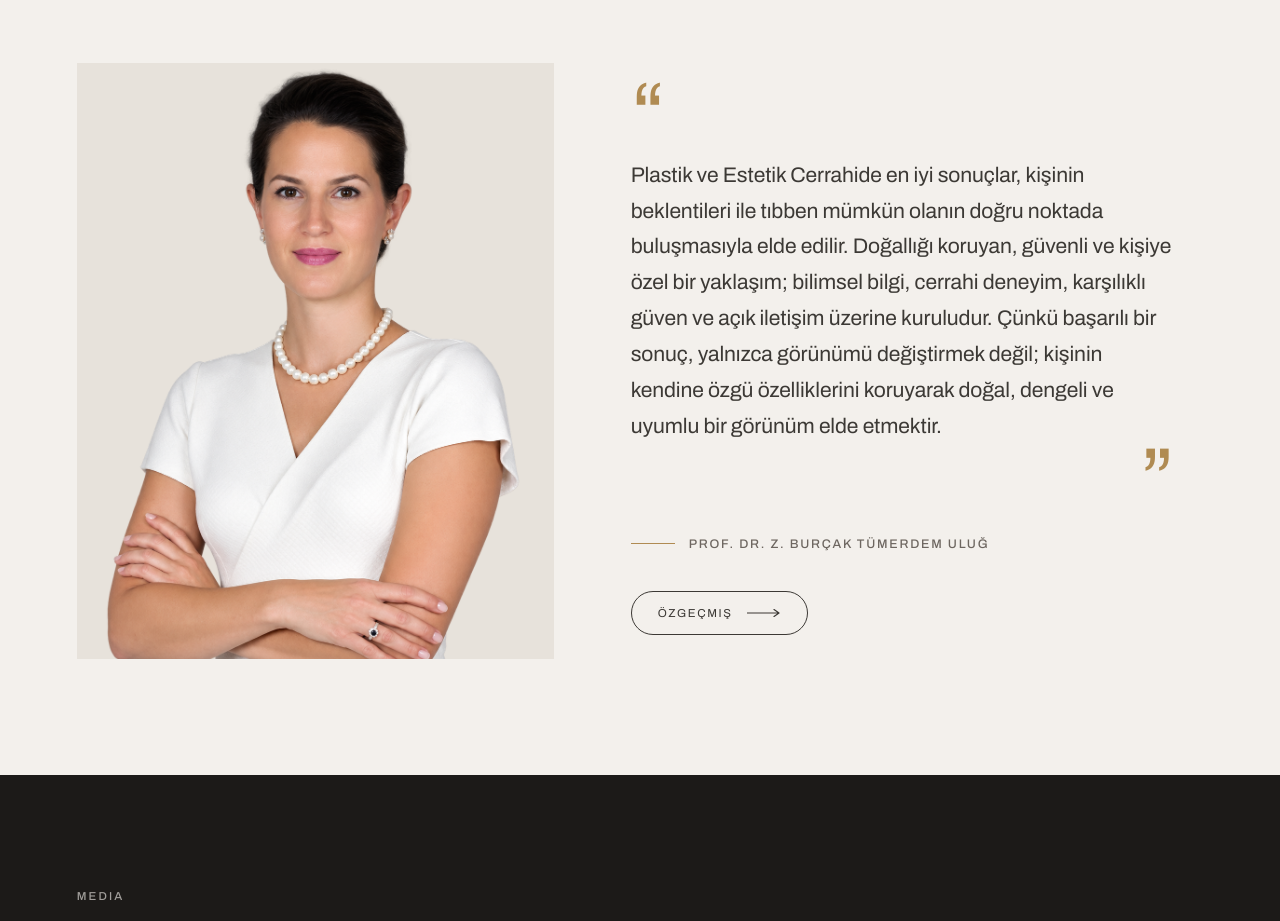
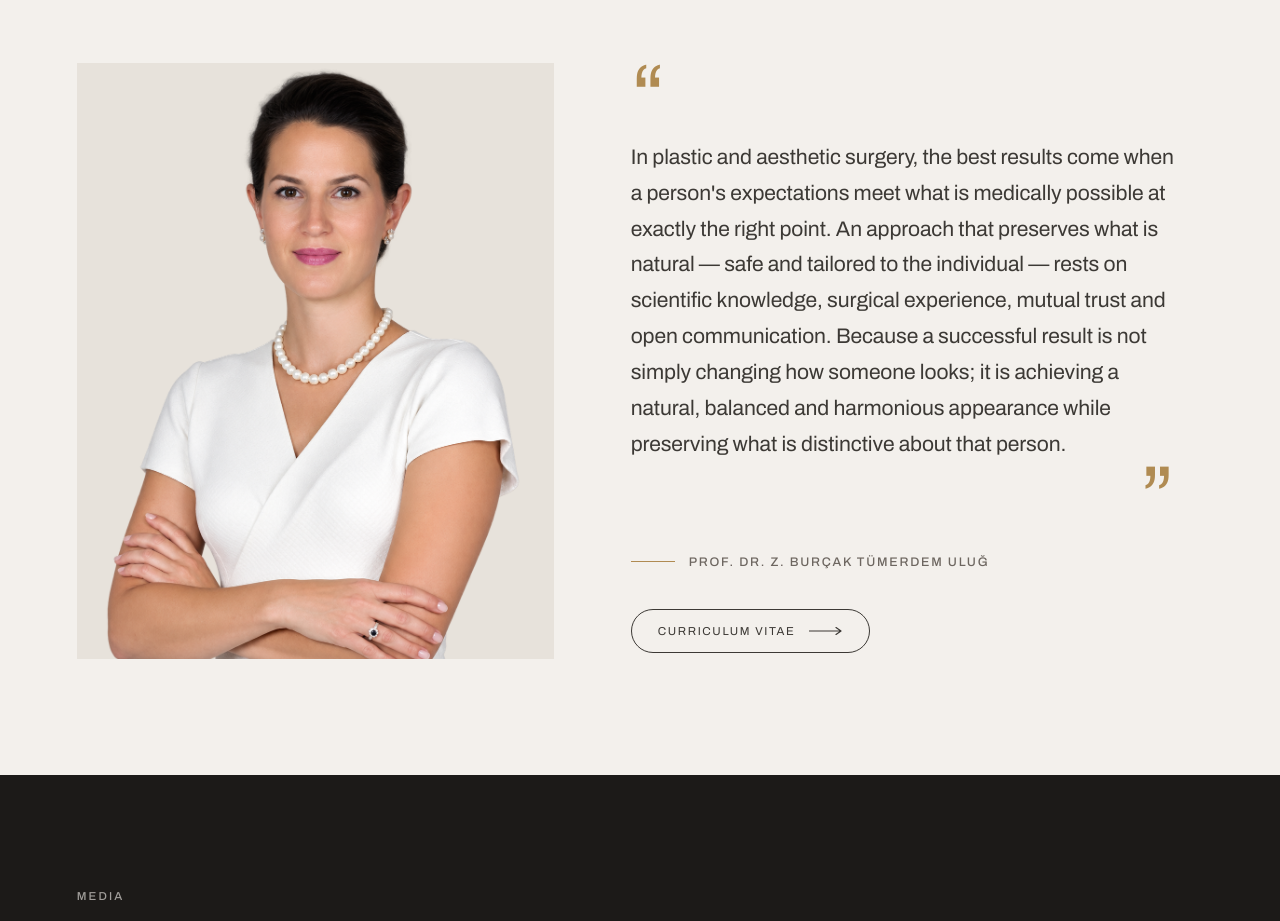
Before and after one commit to DorukUlug00/burcak-ulug-website, a Next.js app: page /en in a window 1280 px wide. Shown: the part 2000-2921 px from the top of the page. Built offline with nearby package versions, Linux system fonts and the light colour scheme.

Commit message:
CV translation

```diff
--- a/app/[locale]/page.tsx
+++ b/app/[locale]/page.tsx
@@ -112,7 +112,7 @@ export default async function Home({ params }: Props) {
       </section>
 
       <Procedures locale={locale}/>
-      <Cv/>
+      <Cv locale={locale}/>
       <Media locale={locale}/>
       <Contact locale={locale} />
     </main>
--- a/components/CV/Cv.tsx
+++ b/components/CV/Cv.tsx
@@ -1,33 +1,51 @@
 import Image from "next/image";
+import Link from "next/link";
 
+import { withLocale, type Locale } from "@/lib/i18n";
 import styles from "./Cv.module.css";
 
-const CONTENT = {
-  quote:
-    "Plastik ve Estetik Cerrahide en iyi sonuçlar, kişinin beklentileri ile tıbben mümkün olanın doğru noktada buluşmasıyla elde edilir. Doğallığı koruyan, güvenli ve kişiye özel bir yaklaşım; bilimsel bilgi, cerrahi deneyim, karşılıklı güven ve açık iletişim üzerine kuruludur. Çünkü başarılı bir sonuç, yalnızca görünümü değiştirmek değil; kişinin kendine özgü özelliklerini koruyarak doğal, dengeli ve uyumlu bir görünüm elde etmektir.",
+type Copy = {
+  quote: string;
+  /* Sözü söyleyen — alıntının altındaki künye. */
+  attribution: string;
+  cta: string;
+  imageAlt: string;
+};
 
-  /* Sözü söyleyen — alıntının altındaki künye. */
-  attribution: "Prof. Dr. Z. Burçak Tümerdem Uluğ",
-
-  cta: "Özgeçmiş",
-  ctaHref: "/ozgecmis",
-
-  image: {
-    src: "/doctor/white-shirt.png",
-    alt: "Prof. Dr. Z. Burçak Tümerdem Uluğ",
+const CONTENT: Record<Locale, Copy> = {
+  tr: {
+    quote:
+      "Plastik ve Estetik Cerrahide en iyi sonuçlar, kişinin beklentileri ile tıbben mümkün olanın doğru noktada buluşmasıyla elde edilir. Doğallığı koruyan, güvenli ve kişiye özel bir yaklaşım; bilimsel bilgi, cerrahi deneyim, karşılıklı güven ve açık iletişim üzerine kuruludur. Çünkü başarılı bir sonuç, yalnızca görünümü değiştirmek değil; kişinin kendine özgü özelliklerini koruyarak doğal, dengeli ve uyumlu bir görünüm elde etmektir.",
+    attribution: "Prof. Dr. Z. Burçak Tümerdem Uluğ",
+    cta: "Özgeçmiş",
+    imageAlt: "Prof. Dr. Z. Burçak Tümerdem Uluğ",
+  },
+  en: {
+    quote:
+      "In plastic and aesthetic surgery, the best results come when a person's expectations meet what is medically possible at exactly the right point. An approach that preserves what is natural — safe and tailored to the individual — rests on scientific knowledge, surgical experience, mutual trust and open communication. Because a successful result is not simply changing how someone looks; it is achieving a natural, balanced and harmonious appearance while preserving what is distinctive about that person.",
+    attribution: "Prof. Dr. Z. Burçak Tümerdem Uluğ",
+    cta: "Curriculum Vitae",
+    imageAlt: "Prof. Dr. Z. Burçak Tümerdem Uluğ",
   },
 };
 
-export default function Cv() {
-  const { quote, attribution, cta, ctaHref, image } = CONTENT;
+const IMAGE_SRC = "/doctor/white-shirt.png";
+const CTA_HREF = "/ozgecmis";
+
+type Props = {
+  locale: Locale;
+};
+
+export default function Cv({ locale }: Props) {
+  const { quote, attribution, cta, imageAlt } = CONTENT[locale];
 
   return (
     <section className={styles.section} id="cv">
       <div className={styles.inner}>
         <div className={styles.media}>
           <Image
-            src={image.src}
-            alt={image.alt}
+            src={IMAGE_SRC}
+            alt={imageAlt}
             fill
             sizes="(min-width: 900px) 42vw, 100vw"
             className={styles.image}
@@ -49,14 +67,13 @@ export default function Cv() {
             &rdquo;
           </span>
 
-          <figcaption className={styles.attribution}>
-            {attribution}
-          </figcaption>
+          <figcaption className={styles.attribution}>{attribution}</figcaption>
 
-          <a href={ctaHref} className={styles.cta}>
+          {/* Sayfa içi geçiş: <a> değil <Link>. */}
+          <Link href={withLocale(CTA_HREF, locale)} className={styles.cta}>
             <span>{cta}</span>
             <LongArrow />
-          </a>
+          </Link>
         </figure>
       </div>
     </section>
```
